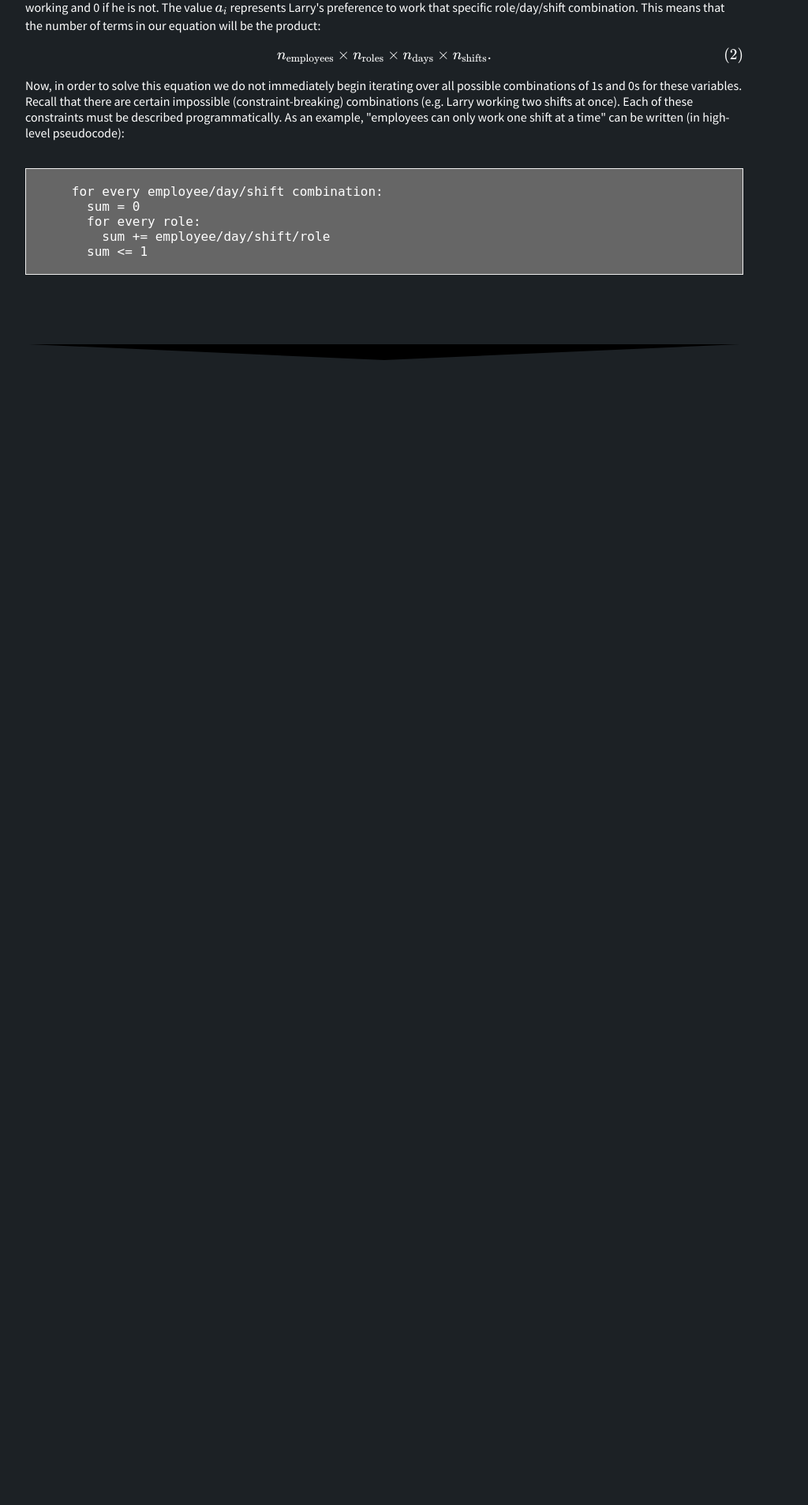
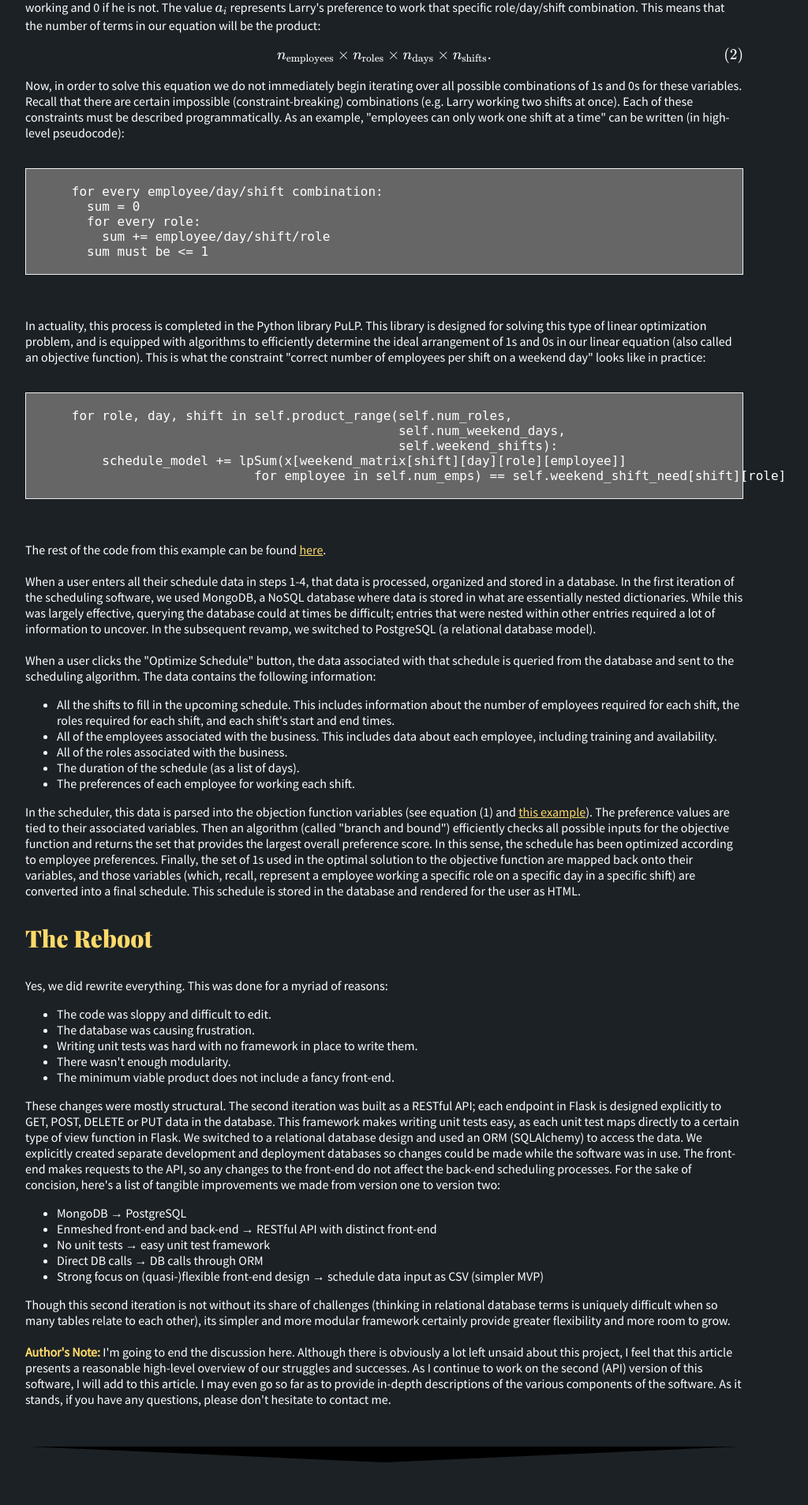
Before and after one commit to ahblay/website, a Flask app: template templates/p1.html in a window 1280 px wide. Shown: the part 3842-5748 px from the top of the page at 79% size, without its empty margins (153-1177 px from the left). Before the commit the page ends 4298 px from the top, so only its background shows below. Run offline with Flask 2, Linux system fonts and the light colour scheme; the template is opened without the code that fills it, so the values that code supplies are empty; some libraries are stand-ins or nearby versions.

Commit message:
Adds text to p1.html.

```diff
--- a/templates/p1.html
+++ b/templates/p1.html
@@ -181,9 +181,102 @@ Scheduling API
         sum = 0
         for every role:
           sum += employee/day/shift/role
-        sum <= 1
+        sum must be <= 1
     </code>
   </pre>
+  In actuality, this process is completed in the Python library PuLP. This library is designed for solving this type of
+  linear optimization problem, and is equipped with algorithms to efficiently determine the ideal arrangement of 1s and 0s
+  in our linear equation (also called an objective function). This is what the constraint "correct number of employees per
+  shift on a weekend day" looks like in practice:
+  <pre>
+    <code>
+      for role, day, shift in self.product_range(self.num_roles,
+                                                 self.num_weekend_days,
+                                                 self.weekend_shifts):
+          schedule_model += lpSum(x[weekend_matrix[shift][day][role][employee]]
+                              for employee in self.num_emps) == self.weekend_shift_need[shift][role]
+    </code>
+  </pre>
+  The rest of the code from this example can be found
+  <a class="normal-link" href="https://github.com/ahblay/personal_website/blob/master/server/algorithm.py">here</a>.
+  <br><br>
+  When a user enters all their schedule data in steps 1-4, that data is processed, organized and stored in a database.
+  In the first iteration of the scheduling software, we used MongoDB, a NoSQL database where data is stored in what
+  are essentially nested dictionaries. While this was largely effective, querying the database could at times be difficult;
+  entries that were nested within other entries required a lot of information to uncover. In the subsequent revamp, we
+  switched to PostgreSQL (a relational database model).
+  <br><br>
+  When a user clicks the "Optimize Schedule" button, the data associated with that schedule is queried from the database
+  and sent to the scheduling algorithm. The data contains the following information:
+  <ul>
+    <li>
+      All the shifts to fill in the upcoming schedule. This includes information about the number of employees required
+      for each shift, the roles required for each shift, and each shift's start and end times.
+    </li>
+    <li>
+      All of the employees associated with the business. This includes data about each employee, including training and
+      availability.
+    </li>
+    <li>
+      All of the roles associated with the business.
+    </li>
+    <li>
+      The duration of the schedule (as a list of days).
+    </li>
+    <li>
+      The preferences of each employee for working each shift.
+    </li>
+  </ul>
+  In the scheduler, this data is parsed into the objection function variables (see equation (1) and
+  <a class="normal-link" href="https://github.com/ahblay/personal_website/blob/master/server/algorithm.py">this example</a>).
+  The preference values are tied to their associated variables. Then an algorithm (called "branch and bound")
+  efficiently checks all possible inputs for the objective function and returns the set that provides the largest
+  overall preference score. In this sense, the schedule has been optimized according to employee preferences. Finally,
+  the set of 1s used in the optimal solution to the objective function are mapped back onto their variables, and those
+  variables (which, recall, represent a employee working a specific role on a specific day in a specific shift) are
+  converted into a final schedule. This schedule is stored in the database and rendered for the user as HTML.
+  <div class="title-sm yellow">The Reboot</div>
+  Yes, we did rewrite everything. This was done for a myriad of reasons:
+  <ul>
+    <li>
+      The code was sloppy and difficult to edit.
+    </li>
+    <li>
+      The database was causing frustration.
+    </li>
+    <li>
+      Writing unit tests was hard with no framework in place to write them.
+    </li>
+    <li>
+      There wasn't enough modularity.
+    </li>
+    <li>
+      The minimum viable product does not include a fancy front-end.
+    </li>
+  </ul>
+  These changes were mostly structural. The second iteration was built as a RESTful API; each endpoint in Flask is designed
+  explicitly to GET, POST, DELETE or PUT data in the database. This framework makes writing unit tests easy, as each
+  unit test maps directly to a certain type of view function in Flask. We switched to a relational database design and
+  used an ORM (SQLAlchemy) to access the data. We explicitly created separate development and deployment databases so
+  changes could be made while the software was in use. The front-end makes requests to the API, so any changes to the
+  front-end do not affect the back-end scheduling processes. For the sake of concision, here's a list of tangible
+  improvements we made from version one to version two:
+  <ul>
+    <li>MongoDB &rarr; PostgreSQL</li>
+    <li>Enmeshed front-end and back-end &rarr; RESTful API with distinct front-end</li>
+    <li>No unit tests &rarr; easy unit test framework</li>
+    <li>Direct DB calls &rarr; DB calls through ORM</li>
+    <li>Strong focus on (quasi-)flexible front-end design &rarr; schedule data input as CSV (simpler MVP)</li>
+  </ul>
+  Though this second iteration is not without its share of challenges (thinking in relational database terms is uniquely
+  difficult when so many tables relate to each other), its simpler and more modular framework certainly provide greater
+  flexibility and more room to grow.
+  <br><br>
+  <strong class="yellow">Author's Note:</strong> I'm going to end the discussion here. Although there is obviously a lot left
+  unsaid about this project, I feel that this article presents a reasonable high-level overview of our struggles and
+  successes. As I continue to work on the second (API) version of this software, I will add to this article. I may even
+  go so far as to provide in-depth descriptions of the various components of the software. As it stands, if you have any
+  questions, please don't hesitate to contact me.
 </div>
 {% endblock %}
 
```
